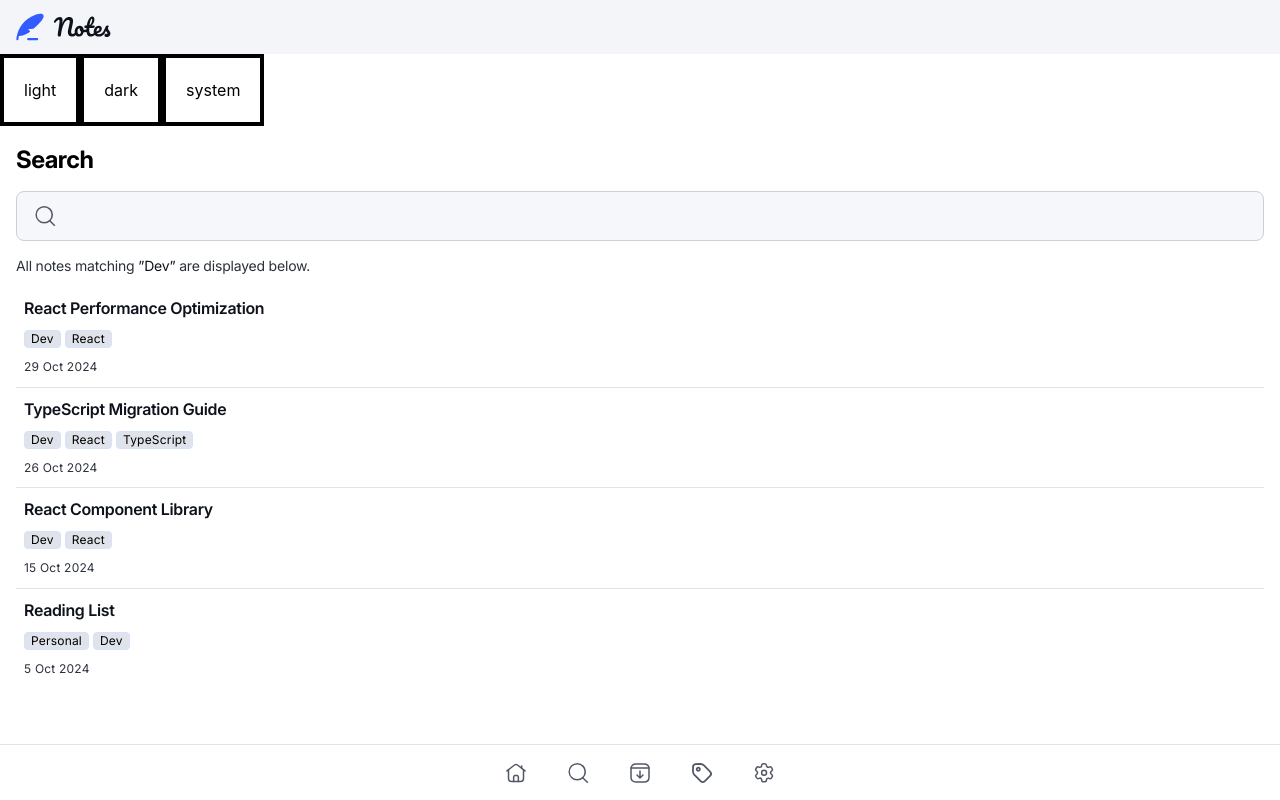
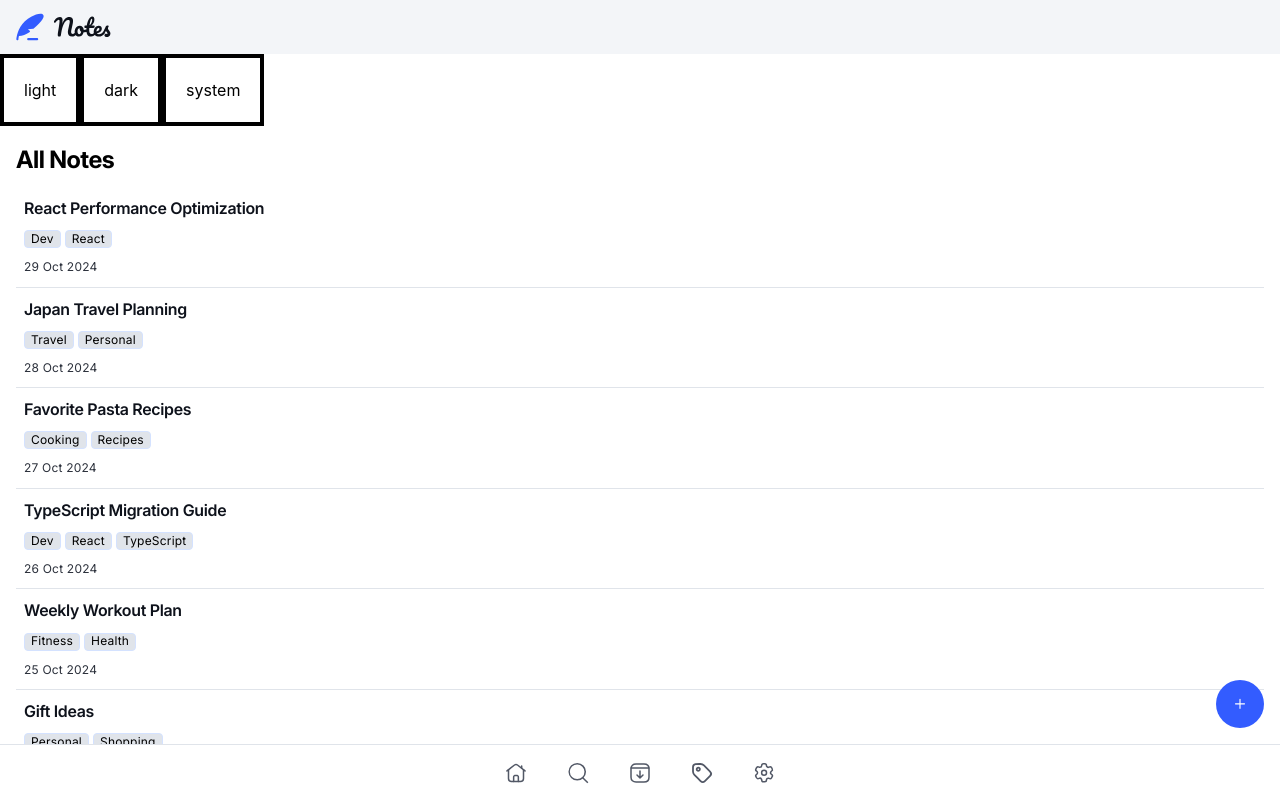
Before and after one commit to JyrexRonaldo/note-taking-web-app, a React (Vite) app in the folder frontend/: page / in a window 1280 px wide. Shown: the top 800 px of the page. Built offline with nearby package versions, Linux system fonts and the light colour scheme.

Commit message:
Design all notes page

```diff
--- /dev/null
+++ b/frontend/src/components/AllNotes/AllNotest.tsx
@@ -0,0 +1,44 @@
+import NoteItem from "../NoteItem/NoteItem";
+import data from "../../data";
+
+function AllNotes() {
+  const allNotes = [];
+  data.notes.forEach((note) => {
+    allNotes.push({
+      title: note.title,
+      tags: note.tags,
+      lastEdited: note.lastEdited,
+    });
+  });
+
+  const noteitemsArray = [];
+  allNotes.forEach((note, index) => {
+    noteitemsArray.push(
+      <>
+        <NoteItem
+          title={note.title}
+          tags={note.tags}
+          lastEdited={note.lastEdited}
+        />
+        {allNotes.length - 1 !== index ? (
+          <hr className="text-[#E0E4EA] dark:text-[#232530]" />
+        ) : null}
+      </>,
+    );
+  });
+
+  return (
+    <div className="flex flex-col gap-[16px] px-[16px] pt-[20px]">
+      <p className="h-[29px] w-[343px] font-inter text-[24px]/[120%] font-bold tracking-[-0.5px] dark:text-white">
+        All Notes
+      </p>
+
+      <div className="flex flex-col gap-[4px]">{noteitemsArray}</div>
+      <button className="fixed right-[16px] bottom-[72px] ml-auto flex size-[48px] items-center justify-center rounded-full bg-[#335CFF] text-[#2B303B] dark:text-[#CACFD8]">
+        <img src="/images/icon-plus.svg" alt="" className="size-[18px]" />
+      </button>
+    </div>
+  );
+}
+
+export default AllNotes;
--- a/frontend/src/components/App/App.tsx
+++ b/frontend/src/components/App/App.tsx
@@ -4,7 +4,8 @@ import MenuBar from "../MenuBar/MenuBar";
 // import Settings from "../Settings/Settings";
 // import Tags from "../Tags/Tags";
 // import ArchivedNotes from "../ArchivedNotes/ArchivedNotes";
-import Search from "../Search/Search";
+// import Search from "../Search/Search";
+import AllNotes from "../AllNotes/AllNotest";
 import { useTheme } from "../../store";
 
 function App() {
@@ -33,7 +34,7 @@ function App() {
           <Header />
         </div>
         <div>
-          <Search />
+          <AllNotes />
         </div>
         <div className="sticky bottom-0 mt-auto">
           <MenuBar />
```
